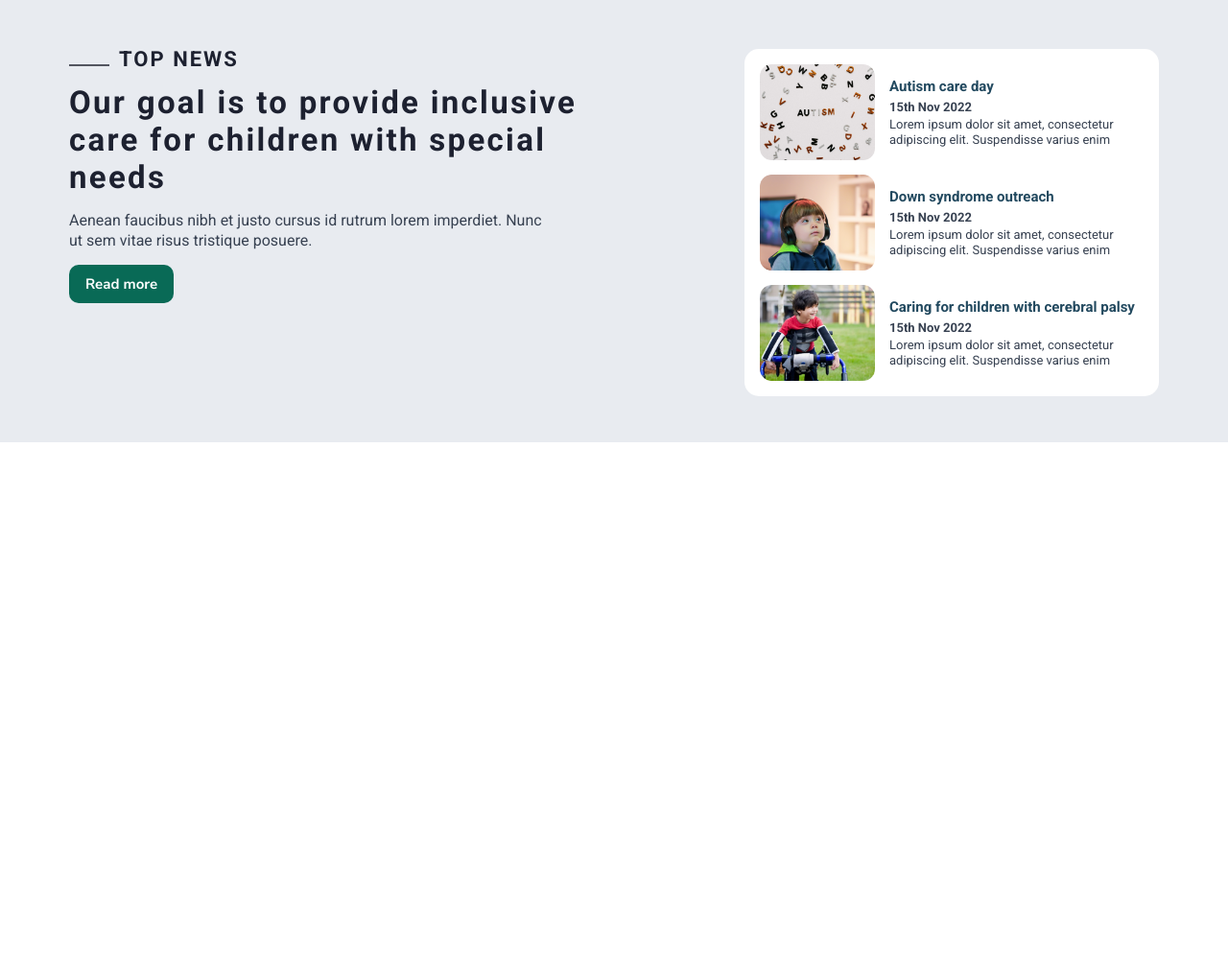
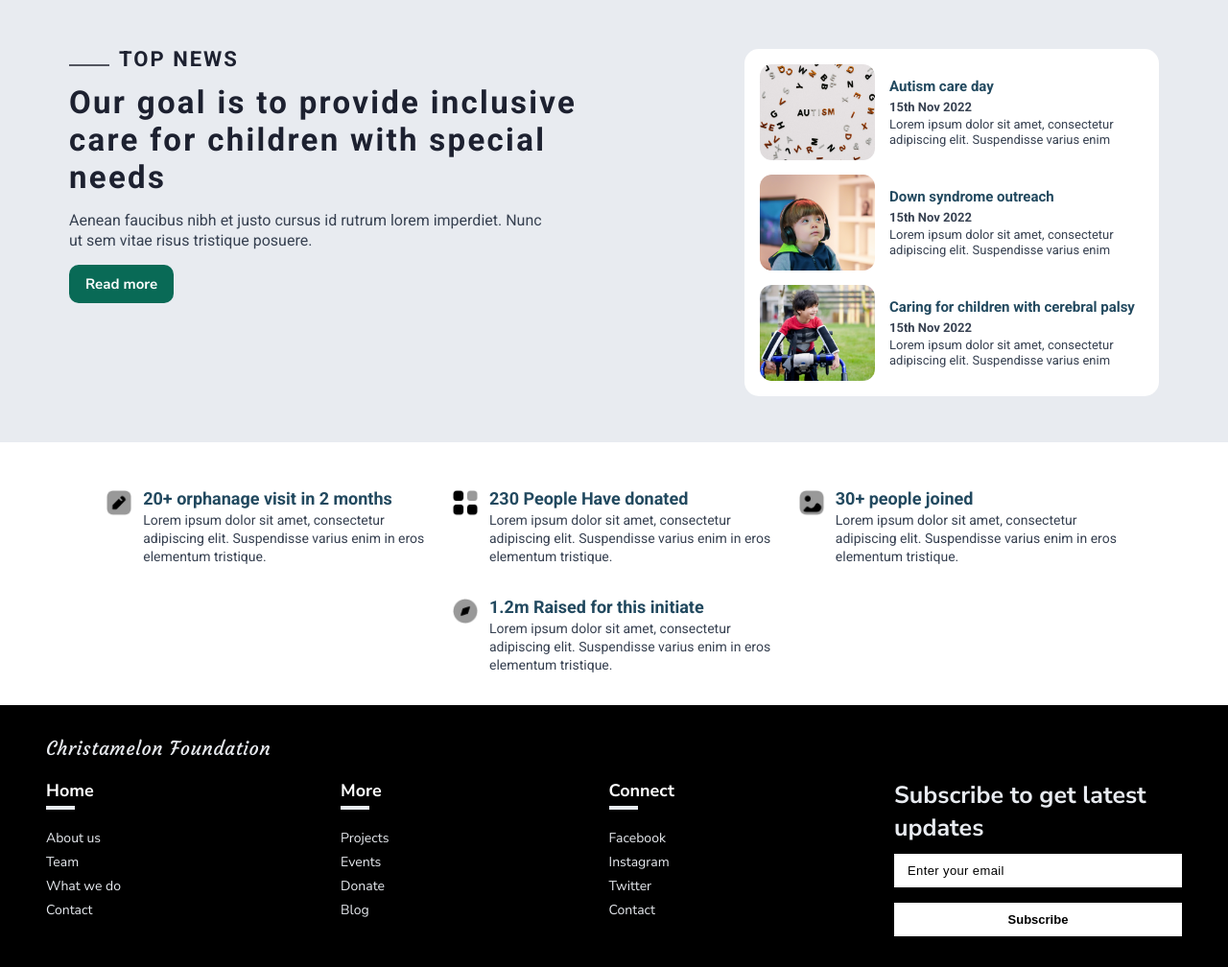
Before and after one commit to Inbach-Yassine/Foundation, a plain HTML site: page media.html in a window 1280 px wide. Shown: the part 77-1085 px from the top of the page at 96% size. Before the commit the page ends 800 px from the top, so only its background shows below. Drawn offline with nearby package versions, Linux system fonts and the light colour scheme.

Commit message:
updates code

```diff
--- a/Css/media.css
+++ b/Css/media.css
@@ -27,6 +27,7 @@ body {
   max-width: 1280px;
   width: 100%;
   margin: 0 auto;
+  font-family: "Roboto", sans-serif;
 }
 
 section:nth-of-type(1) {
@@ -38,7 +39,6 @@ section:nth-of-type(1) {
   align-items: start;
   justify-content: space-between;
   padding: 3em 4.5em 3em 4.5em;
-  font-family: "Roboto", sans-serif;
   background: var(--Bg-color);
 }
 
@@ -102,7 +102,7 @@ section:nth-of-type(1) {
   padding-bottom: 0;
 }
 
-.container-top-news .groups .group > img {
+.container-top-news .groups .group>img {
   width: 120px;
 }
 
@@ -126,3 +126,48 @@ section:nth-of-type(1) {
   color: var(--Text-color);
   line-height: 16px;
 }
+
+section:nth-of-type(2) {
+  padding: 3em 0 0 ;
+}
+
+.parent {
+  padding: 0 4.5em;
+}
+
+.parent .children {
+  display: flex;
+  align-items: center;
+  justify-content: center;
+  flex-wrap: wrap;
+  gap: 2em 1.3em;
+}
+
+.parent .children .group {
+  display: flex;
+  align-items: start;
+  column-gap: 10px;
+}
+
+.parent .children .group img {
+  width: 30px;
+  height: 30px;
+}
+
+.parent .children .group .content-paragraph {
+  max-width: 300px;
+}
+
+.parent .children .group .content-paragraph h2 {
+  font-size: 18px;
+  font-weight: 700;
+  color: var(--Title-color);
+  padding-bottom: 3px;
+}
+
+.parent .children .group .content-paragraph p {
+  font-size: 14px;
+  font-weight: 400;
+  color: var(--Text-color);
+  line-height: 19px;
+}
--- a/media.html
+++ b/media.html
@@ -97,6 +97,89 @@
         </div>
     </section>
     <!--section top news ends-->
+    <!--second section starts-->
+    <section>
+        <div class="parent">
+            <div class="children">
+                <div class="group">
+                    <img src="./Images/Edit Square.png" alt="">
+                    <div class="content-paragraph">
+                        <h2>20+ orphanage visit in 2 months</h2>
+                        <p>Lorem ipsum dolor sit amet, consectetur adipiscing elit. Suspendisse varius enim in eros
+                            elementum tristique.</p>
+                    </div>
+                </div>
+                <div class="group">
+                    <img src="./Images/Category.png" alt="">
+                    <div class="content-paragraph">
+                        <h2>230 People Have donated</h2>
+                        <p>Lorem ipsum dolor sit amet, consectetur adipiscing elit. Suspendisse varius enim in eros
+                            elementum tristique.</p>
+                    </div>
+                </div>
+                <div class="group">
+                    <img src="./Images/pic.png" alt="">
+                    <div class="content-paragraph">
+                        <h2>30+ people joined </h2>
+                        <p>Lorem ipsum dolor sit amet, consectetur adipiscing elit. Suspendisse varius enim in eros
+                            elementum tristique.</p>
+                    </div>
+                </div>
+                <div class="group">
+                    <img src="./Images/Discovery.png" alt="">
+                    <div class="content-paragraph">
+                        <h2>1.2m Raised for this initiate</h2>
+                        <p>Lorem ipsum dolor sit amet, consectetur adipiscing elit. Suspendisse varius enim in eros
+                            elementum tristique.</p>
+                    </div>
+                </div>
+            </div>
+        </div>
+    </section>
+    <!--second section ends-->
+    <!--footer starts-->
+    <footer>
+        <div class="footer-groups">
+            <h1>Christamelon Foundation</h1>
+            <div class="footer-menu">
+                <div class="footer-links">
+                    <h2>Home</h2>
+                    <ul>
+                        <li><a href="about.html">About us</a></li>
+                        <li><a href="">Team</a></li>
+                        <li><a href="./whatWeDo.html">What we do</a></li>
+                        <li><a href="">Contact</a></li>
+                    </ul>
+                </div>
+                <div class="footer-links">
+                    <h2>More</h2>
+                    <ul>
+                        <li><a href="">Projects</a></li>
+                        <li><a href="">Events</a></li>
+                        <li><a href="">Donate</a></li>
+                        <li><a href="">Blog</a></li>
+                    </ul>
+                </div>
+                <div class="footer-links">
+                    <h2>Connect</h2>
+                    <ul>
+                        <li><a href="">Facebook</a></li>
+                        <li><a href="">Instagram</a></li>
+                        <li><a href="">Twitter</a></li>
+                        <li><a href="">Contact</a></li>
+                    </ul>
+                </div>
+                <div class="groups">
+                    <h1>Subscribe to get latest updates</h1>
+                    <form action="">
+                        <input type="email" placeholder=" Enter your email">
+                        <input type="button" value="Subscribe">
+                    </form>
+                </div>
+            </div>
+        </div>
+    </footer>
+    <!--footer ends-->
 </body>
 
 </html>
```
Also changed, not shown: Images/Category.png (added), Images/Discovery.png (added), Images/Edit Square.png (added), Images/pic.png (added).
